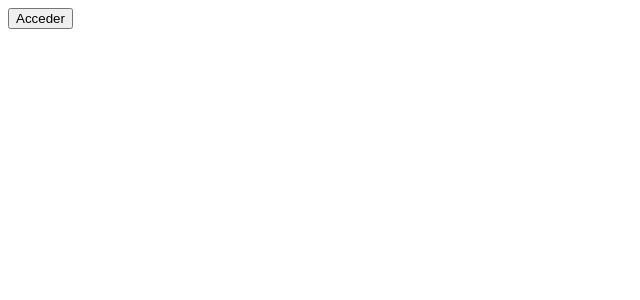
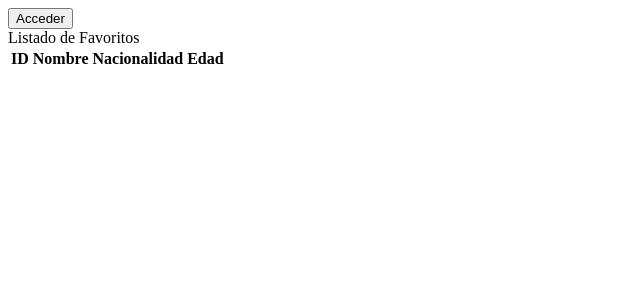
Before and after one commit to gfp969/proyecto-final, a React (Create React App) app: page /favorites in a window 1280 px wide. Shown: the top 300 px of the page, without its empty margins (0-640 px from the left). Built offline with nearby package versions, Linux system fonts and the light colour scheme.

Commit message:
se incluyo redux al proyecto

```diff
--- a/src/App.js
+++ b/src/App.js
@@ -2,6 +2,8 @@ import { useAuth0 } from "@auth0/auth0-react";
 import Home from "./pages/Home";
 import { Login } from "./auth/Login";
 import { Logout } from "./auth/Logout";
+import { Link, Route, Routes } from 'react-router-dom';
+import Favorites from "./pages/Favorites";
 
 function App() {
 
@@ -12,13 +14,21 @@ function App() {
       <header className="App-header">
         {isAuthenticated ? (
           <>
-            <Home />
-            <Logout />
+            <nav>
+              <Link to='/favorites'>Favoritos</Link>
+              <Link to='/home'>Home</Link>
+              <Link to='/logout'>Logout</Link>
+            </nav>
           </>
         ) : (
           <Login />
         )}
       </header>
+      <Routes>
+        <Route path="/favorites" element={<Favorites />} />
+        <Route path="/home" element={<Home />} />
+        <Route path="/logout" element={<Logout />} />
+      </Routes>
     </div>
   );
 }
--- a/src/components/Celebrities_list.js
+++ b/src/components/Celebrities_list.js
@@ -1,10 +1,21 @@
 import React from 'react';
 import { Fragment } from 'react';
 import { useDispatch, useSelector } from 'react-redux';
+import { removeCel, setCel } from '../reducers/slices/celebritySlice';
 
 const Celebrities_list = ({ celebrities }) => {
     const dispatch = useDispatch();
     const { celebrities_list } = useSelector(state => state.cel);
+
+    function handleAdd(celid) {
+        const celebrity = celebrities.find(c => c.birthday === celid);
+        if (celebrities_list.find(c => c.birthday === celid)) {
+            dispatch(removeCel(celid));
+        } else {
+            dispatch(setCel(celebrity));
+        }
+        console.log(celebrity);
+    }
 
     return (
         <Fragment>
@@ -18,6 +29,7 @@ const Celebrities_list = ({ celebrities }) => {
                             <h4>{cel.name}</h4>
                             <h4>{cel.age}</h4>
                             <div>{cel.occupation}</div>
+                            <button onClick={() => handleAdd(cel.birthday)} >Agregar a favoritos</button>
                         </Fragment>
                     )
                 })}
--- a/src/index.js
+++ b/src/index.js
@@ -5,13 +5,16 @@ import { Auth0Provider } from '@auth0/auth0-react';
 import { Provider } from 'react-redux';
 import store from './store/store';
 import conf_auth from './conf_auth';
+import { BrowserRouter } from 'react-router-dom';
 
 const root = ReactDOM.createRoot(document.getElementById('root'));
 root.render(
   <React.StrictMode>
     <Provider store={store}>
       <Auth0Provider {...conf_auth}>
-        <App />
+        <BrowserRouter>
+          <App />
+        </BrowserRouter>
       </Auth0Provider>
     </Provider>
   </React.StrictMode>
--- /dev/null
+++ b/src/pages/Favorites.js
@@ -0,0 +1,38 @@
+import React, { Fragment } from 'react'
+import { useDispatch, useSelector } from 'react-redux'
+
+const Favorites = () => {
+
+    const dispatch = useDispatch();
+    const { celebrities_list } = useSelector(state => state.cel);
+
+    return (
+        <Fragment>
+            <div>Listado de Favoritos</div>
+            <table>
+                <thead>
+                    <tr>
+                        <th scope='col'>ID</th>
+                        <th scope='col'>Nombre</th>
+                        <th scope='col'>Nacionalidad</th>
+                        <th scope='col'>Edad</th>
+                    </tr>
+                </thead>
+                <tbody>
+                    {celebrities_list.map(c=>{
+                        return(
+                            <tr>
+                                <td scope='row'>{c.birthday}</td>
+                                <td scope='row'>{c.name}</td>
+                                <td scope='row'>{c.nationality}</td>
+                                <td scope='row'>{c.age}</td>
+                            </tr>
+                        )
+                    })}
+                </tbody>
+            </table>
+        </Fragment>
+    )
+}
+
+export default Favorites;
```
